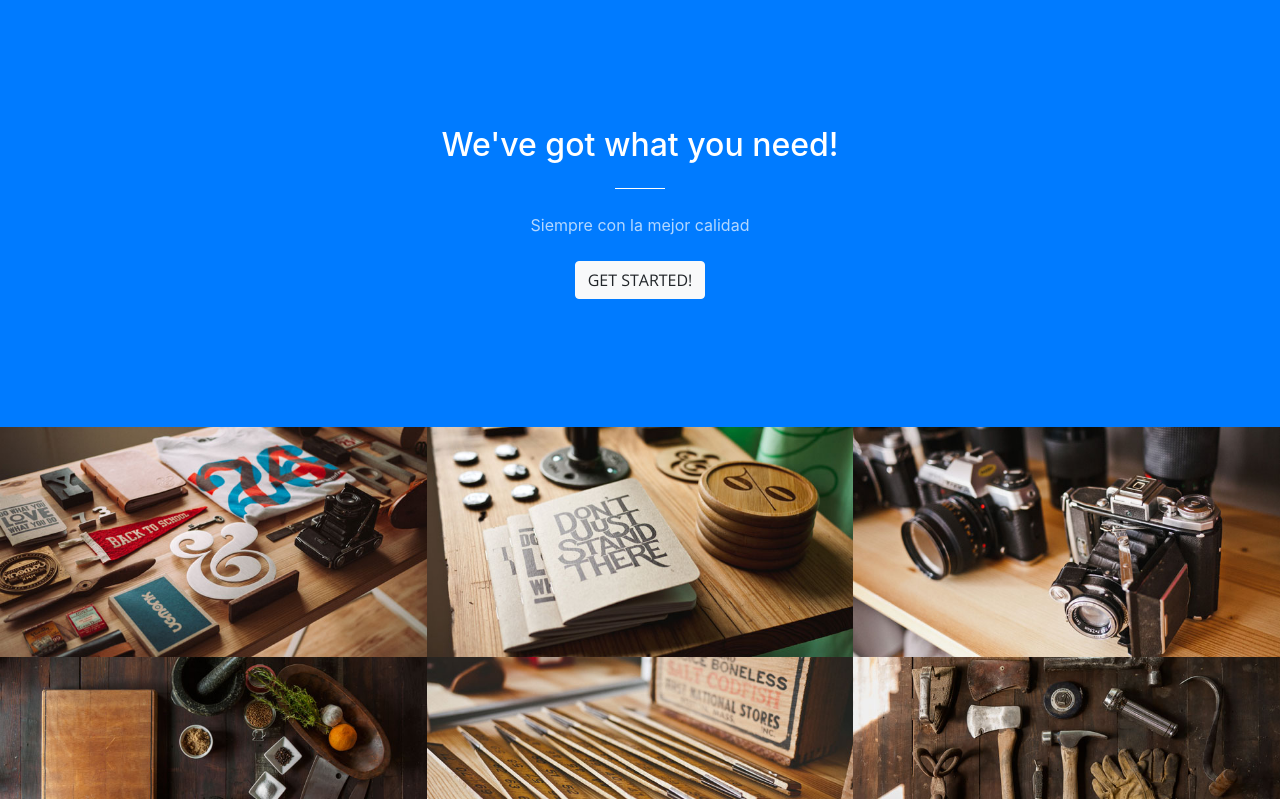
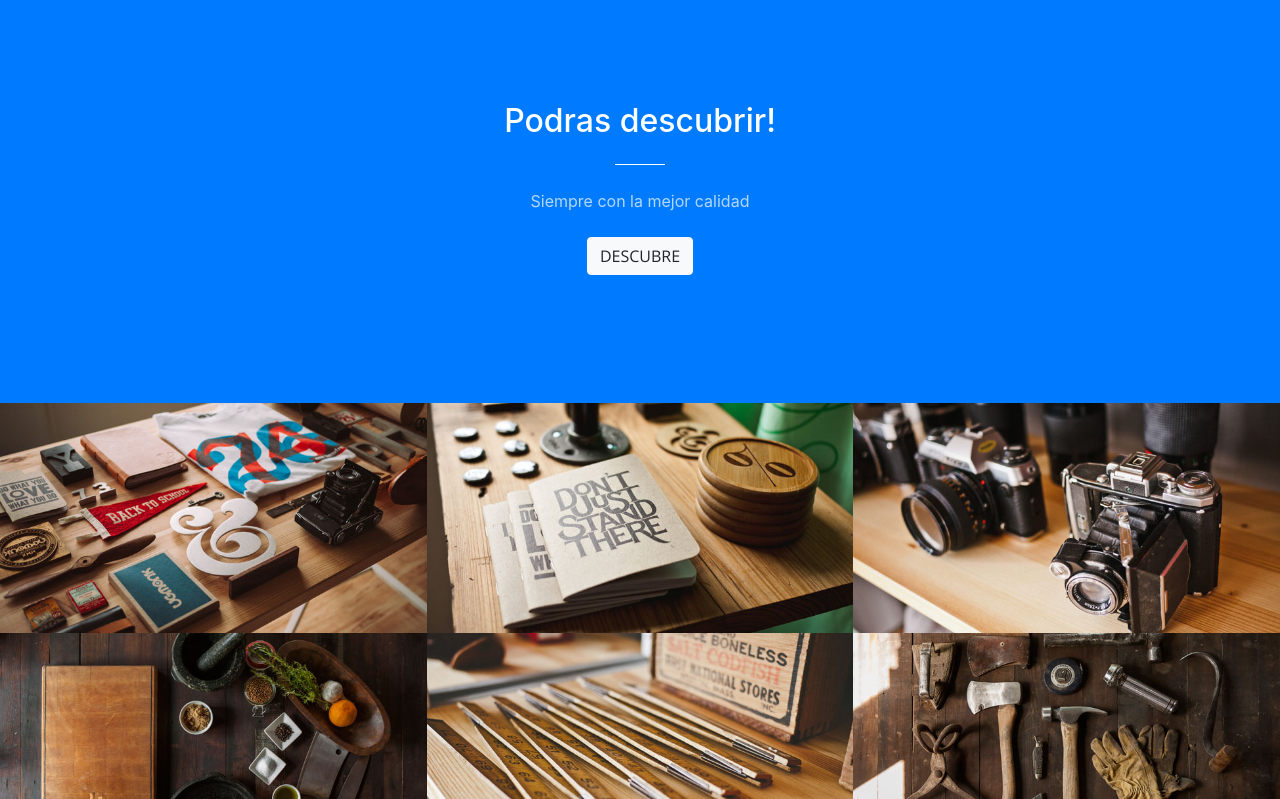
Before and after one commit to CINEMAXMX/Cinemax, a website with bundled scripts: page index.html in a window 1280 px wide. Shown: the part 826-1625 px from the top of the page. Built offline with nearby package versions, Linux system fonts and the light colour scheme.

Commit message:
Update index.html

```diff
--- a/index.html
+++ b/index.html
@@ -1,4 +1,4 @@
-!DOCTYPE html>
+<!DOCTYPE html>
 <html lang="en">
 
   <head>
@@ -37,8 +37,7 @@
         <div class="collapse navbar-collapse" id="navbarResponsive">
           <ul class="navbar-nav ml-auto">
             <li class="nav-item">
-              <a class="nav-link js-scroll-trigger" href="#about">About</a>
-            </li>
+              <a class="nav-link js-scroll-trigger" href="#about">About</a>            </li>
             <li class="nav-item">
               <a class="nav-link js-scroll-trigger" href="#services">Services</a>
             </li>
@@ -74,10 +73,10 @@
       <div class="container">
         <div class="row">
           <div class="col-lg-8 mx-auto text-center">
-            <h2 class="section-heading text-white">We've got what you need!</h2>
+            <h2 class="section-heading text-white">Podras descubrir!</h2>
             <hr class="light my-4">
             <p class="text-faded mb-4">Siempre con la mejor calidad</p>
-            <a class="btn btn-light btn-xl js-scroll-trigger" href="#services">Get Started!</a>
+            <a class="btn btn-light btn-xl js-scroll-trigger" href="#services">Descubre</a>
           </div>
         </div>
       </div>
```
